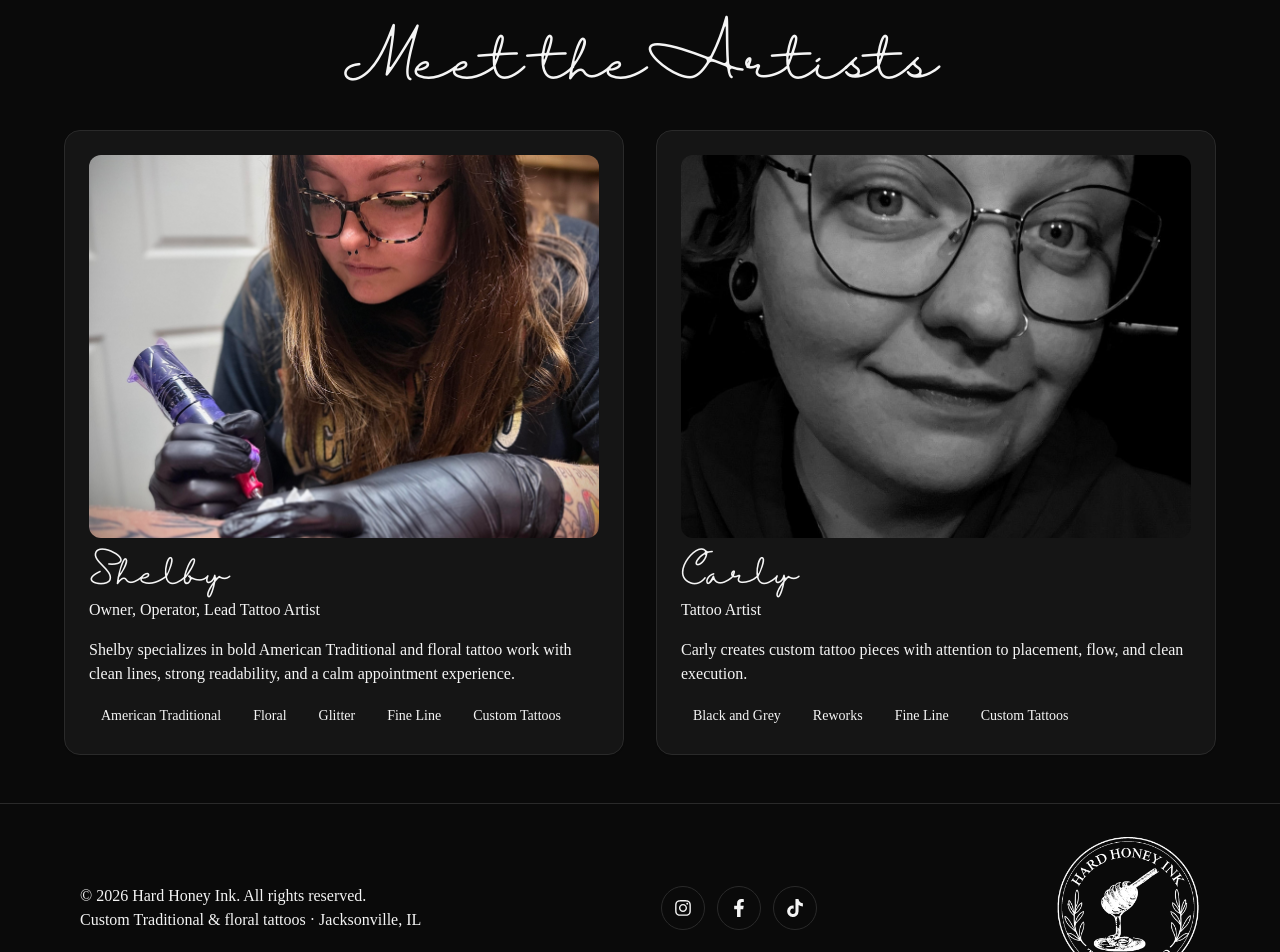
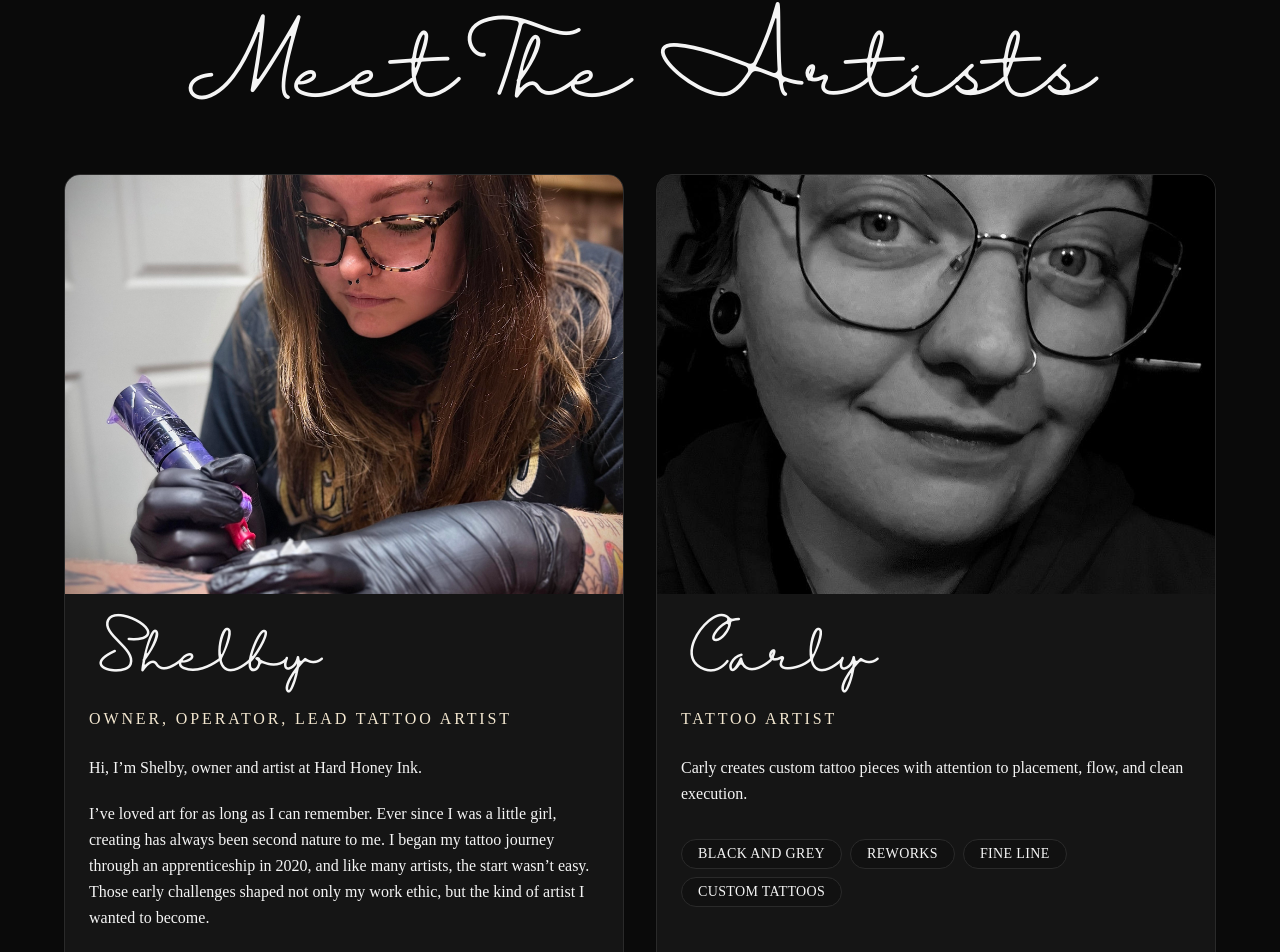
Before and after one commit to mdog48765/hard-honey-ink, a React (Vite) app: page /about in a window 1280 px wide. Shown: the part 119-1071 px from the top of the page. Built offline with nearby package versions, Linux system fonts and the light colour scheme.

Commit message:
bio added css header issue resolved

```diff
--- a/src/data/artists.js
+++ b/src/data/artists.js
@@ -4,8 +4,18 @@ export const artists = [
     name: "Shelby",
     role: "Owner, Operator, Lead Tattoo Artist",
     specialties: ["American Traditional", "Floral", "Glitter", "Fine Line", "Custom Tattoos"],
-    bio: "Shelby specializes in bold American Traditional and floral tattoo work with clean lines, strong readability, and a calm appointment experience.",
-    photo: "/artists/shelby.jpg",
+bio: `Hi, I’m Shelby, owner and artist at Hard Honey Ink.
+
+I’ve loved art for as long as I can remember. Ever since I was a little girl, creating has always been second nature to me. I began my tattoo journey through an apprenticeship in 2020, and like many artists, the start wasn’t easy. Those early challenges shaped not only my work ethic, but the kind of artist I wanted to become.
+
+For me, tattooing is about more than just putting ink on skin. It’s about telling stories, building confidence, and creating pieces that feel deeply personal to the people wearing them. I strive to make every appointment feel calm, comfortable, and genuine, the kind of experience where clients feel seen and understood.
+
+I’m drawn to styles like floral, traditional, glitter-inspired, and fine line tattooing, but one of my favorite parts of being an artist is adapting my work to fit the individual. I love getting to know each client and creating designs that reflect not only their vision, but who they are as a person.
+
+The name Hard Honey Ink was built from pieces of myself. I’ve always connected with shells and bees, a small nod to “Shelby” that eventually became part of my identity as an artist and business owner. I wanted my brand to feel feminine, creative, strong, and a little unconventional, just like the studio I’ve worked hard to build.
+
+As Hard Honey Ink continues to grow, my goal remains the same: to create meaningful tattoos in a welcoming space where people can feel confident, comfortable, and inspired.`,
+photo: "/artists/shelby.jpg",
     portfolio: [
       "/portfolio/shelby-1.jpg",
       "/portfolio/shelby-2.jpg",
--- a/src/index.css
+++ b/src/index.css
@@ -16,6 +16,9 @@ body,
   padding: 0;
   width: 100%;
   min-height: 100%;
+}
+
+body {
   overflow-x: hidden;
 }
 
--- a/src/pages/About.jsx
+++ b/src/pages/About.jsx
@@ -4,37 +4,53 @@ import { artists } from "../data/artists";
 export default function About() {
   return (
     <main className="min-h-screen bg-[--hh-paper] px-4 py-12">
-      <section className="max-w-6xl mx-auto">
-        <h1 className="text-4xl md:text-5xl text-center mb-10">
-          Meet theArtists
+      <section className="mx-auto max-w-6xl">
+        <h1 className="script-font mb-12 px-3 pb-3 text-center text-6xl leading-[1.7] md:text-7xl">
+          Meet The Artists
         </h1>
 
         <div className="grid gap-8 md:grid-cols-2">
           {artists.map((artist) => (
             <article
               key={artist.id}
-              className="rounded-2xl border border-[--hh-border] bg-[--hh-paper-soft] p-6 shadow-sm"
+              className="overflow-hidden rounded-2xl border border-[--hh-border] bg-[--hh-paper-soft] shadow-sm"
             >
+              <div className="bg-black">
                 <img
                   src={artist.photo}
                   alt={`${artist.name}, ${artist.role}`}
-                className="w-full aspect-[4/3] object-cover rounded-xl mb-5 bg-white/40"
+                  className="aspect-[4/3] w-full object-cover"
                 />
+              </div>
 
-              <h2 className="text-3xl mb-1">{artist.name}</h2>
-              <p className="text-[--hh-ink]/70 mb-4">{artist.role}</p>
+              <div className="p-6">
+                <h2 className="script-font px-2 pb-2 text-5xl leading-[1.7]">
+                  {artist.name}
+                </h2>
 
-              <p className="text-[--hh-ink]/80 mb-4">{artist.bio}</p>
+                <p className="serif-font mb-6 uppercase tracking-[0.18em] text-[--hh-honey]">
+                  {artist.role}
+                </p>
 
-              <div className="flex flex-wrap gap-2">
+                <div className="serif-font space-y-5 leading-relaxed text-[--hh-ink]/80">
+                  {artist.bio
+                    .split(/\r?\n\r?\n/)
+                    .filter((paragraph) => paragraph.trim() !== "")
+                    .map((paragraph, index) => (
+                      <p key={index}>{paragraph.trim()}</p>
+                    ))}
+                </div>
+
+                <div className="mt-8 flex flex-wrap gap-2">
                   {artist.specialties.map((specialty) => (
                     <span
                       key={specialty}
-                    className="rounded-full bg-[--hh-honey]/20 px-3 py-1 text-sm"
+                      className="serif-font rounded-full border border-[--hh-border] bg-black/20 px-4 py-1 text-sm uppercase tracking-wide text-[--hh-ink]/85"
                     >
                       {specialty}
                     </span>
                   ))}
+                </div>
               </div>
             </article>
           ))}
```
Lines whose indentation alone changed are shown as unchanged.
